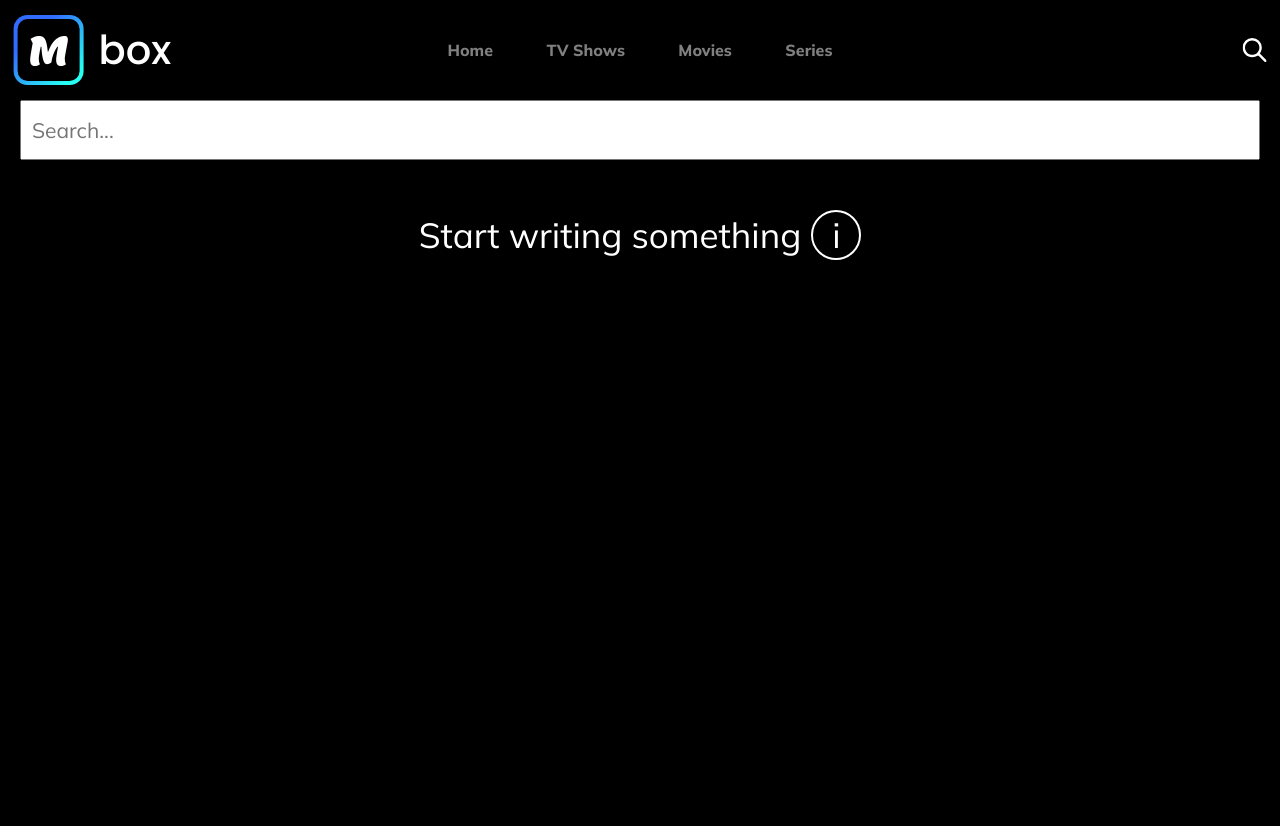
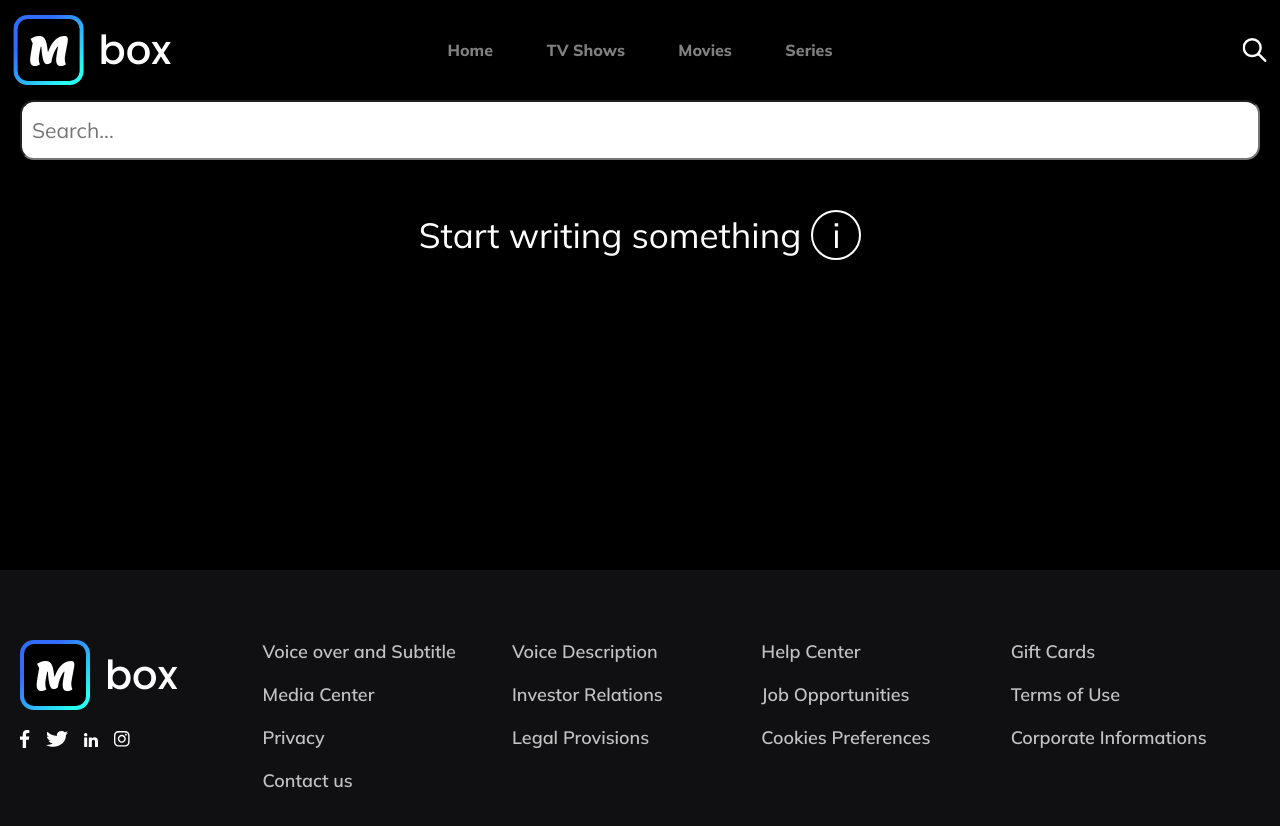
Before and after one commit to danya0/mbox, a Nuxt app: page /search in a window 1280 px wide. Shown: the top 826 px of the page. Before the commit the page ends 800 px from the top, so only its background shows below. Built offline with nearby package versions, Linux system fonts and the light colour scheme.

Commit message:
made a footer for each page

```diff
--- a/components/Footer/TheFooter.vue
+++ b/components/Footer/TheFooter.vue
@@ -105,6 +105,7 @@ export default {
   display: flex;
   justify-content: space-between;
   padding: 70px 0;
+  margin-top: 50px;
 
   @include grid-tablet {
     justify-content: center;
--- a/layouts/default.vue
+++ b/layouts/default.vue
@@ -5,12 +5,14 @@
     <div class="content" :class="{'with-burger-menu': burgerMenu}">
       <Nuxt/>
     </div>
+    <the-footer class="footer-transition" :class="{'with-burger-menu': burgerMenu}"/>
   </div>
 </template>
 
 <script>
 import TheHeader from "~/components/Header/TheHeader";
 import TheBurgerMenu from "~/components/Burger/TheBurgerMenu";
+import TheFooter from "~/components/Footer/TheFooter";
 import {mapState} from "vuex"
 
 export default {
@@ -29,7 +31,7 @@ export default {
   computed: {
     ...mapState({burgerMenu: 'burgerMenu'})
   },
-  components: {TheBurgerMenu, TheHeader}
+  components: {TheBurgerMenu, TheHeader, TheFooter}
 }
 </script>
 
@@ -54,6 +56,10 @@ html {
   }
 }
 
+.content {
+  min-height: 65vh;
+}
+
 .with-header {
   padding-top: 100px;
 }
@@ -74,14 +80,12 @@ a {
 }
 
 @include grid-tablet {
-  .content {
+  .content, .footer-transition {
     transition: transform $burger-show-transition;
-    &.with-burger-menu {
-      transform: translateY($burger-menu-height);
-    }
+  }
+  .with-burger-menu {
+    transform: translateY($burger-menu-height);
   }
 }
 
-
-
 </style>
--- a/pages/index.vue
+++ b/pages/index.vue
@@ -5,7 +5,6 @@
     <the-genres />
     <the-actors />
     <the-banners />
-    <the-footer />
   </div>
 </template>
 
@@ -15,9 +14,8 @@ import TheTrending from "~/components/Trending/TheTrending";
 import TheGenres from "~/components/Genres/TheGenres";
 import TheActors from "~/components/Actors/TheActors";
 import TheBanners from "~/components/Banners/TheBanners";
-import TheFooter from "~/components/Footer/TheFooter";
 export default {
-  components: {TheBanners, TheActors, TheGenres, TheTrending, TheMain, TheFooter}
+  components: {TheBanners, TheActors, TheGenres, TheTrending, TheMain}
 }
 </script>
 
--- a/pages/search.vue
+++ b/pages/search.vue
@@ -74,7 +74,8 @@ export default {
       height: 60px;
       font-size: 21px;
       padding: 0 10px;
-      outline: navajowhite;
+      border-radius: 14px;
+      outline: none;
     }
   }
 
--- a/pages/tv/index.vue
+++ b/pages/tv/index.vue
@@ -1,7 +1,7 @@
 <template>
   <div class="page with-header">
     <div class="container">
-      <app-cards-place place="series" :card-array="getSeries"/>
+      <app-cards-place place="tv" :card-array="getTvShows"/>
     </div>
   </div>
 </template>
@@ -12,7 +12,7 @@ import {mapGetters} from "vuex";
 
 export default {
   computed: {
-    ...mapGetters('library', ['getSeries'])
+    ...mapGetters('library', ['getTvShows'])
   },
   components: {AppCardsPlace}
 }
```
